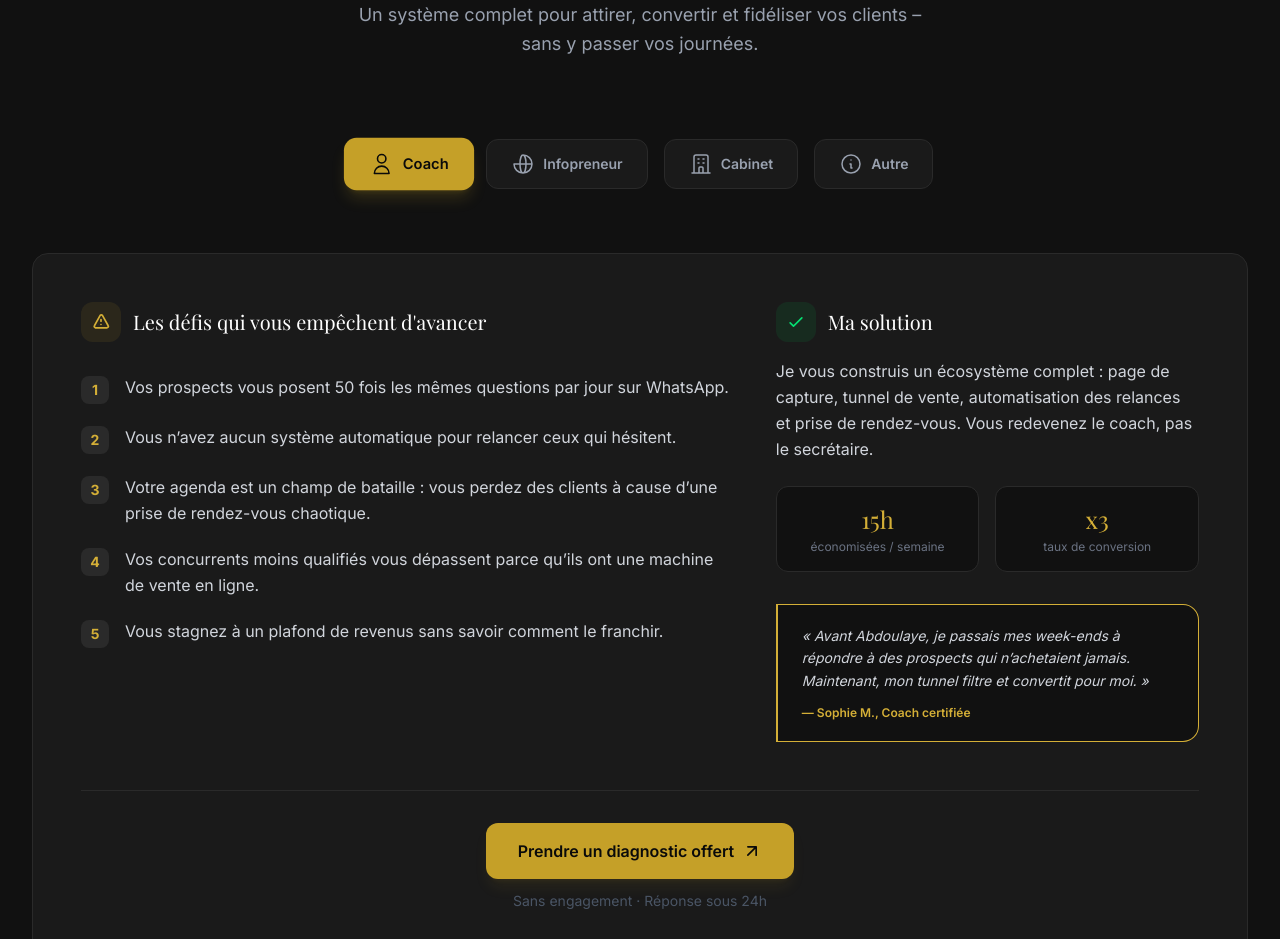
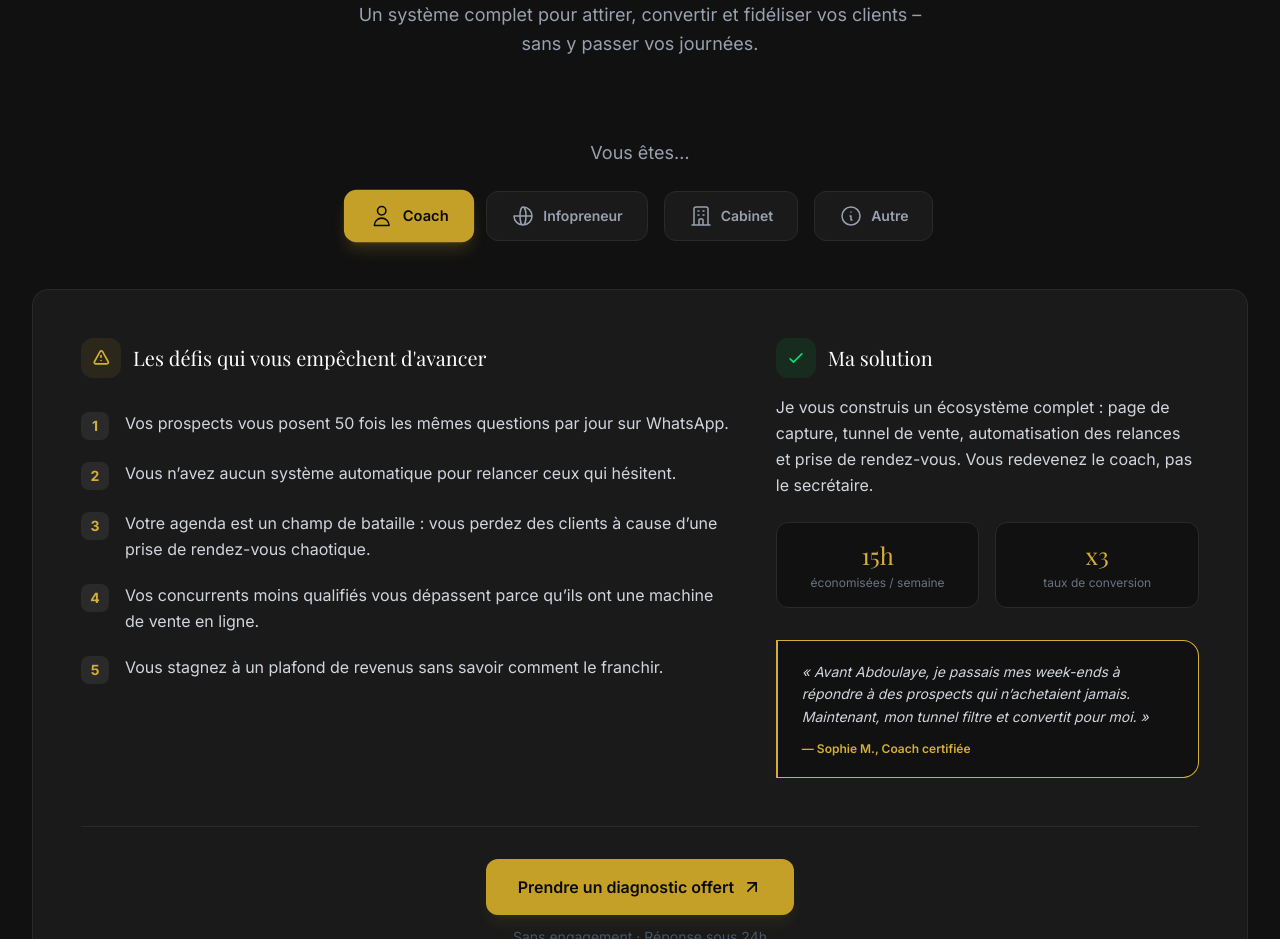
Before and after one commit to PATAWALA/Abdoulaye-Patawala, a Next.js app: page / in a window 1280 px wide. Shown: the part 1160-2099 px from the top of the page. Built offline with nearby package versions, Linux system fonts and the light colour scheme; no server answers; the database is empty; a web font is replaced by a local one.

Commit message:
80 update

```diff
--- a/src/components/sections/Services.tsx
+++ b/src/components/sections/Services.tsx
@@ -132,9 +132,12 @@ const Services: React.FC = () => {
             Un système complet pour attirer, convertir et fidéliser vos clients – sans y passer vos journées.
           </p>
         </div>
-
         {/* Sélecteur de persona */}
-        <div className="flex flex-wrap justify-center gap-4 mb-16 motion-safe:animate-fade-in">
+<div className="text-center mb-12 motion-safe:animate-fade-in">
+  <p className="text-gray-400 text-lg mb-6">
+    Vous êtes…
+  </p>
+  <div className="flex flex-wrap justify-center gap-4">
     {personas.map((persona) => (
       <button
         key={persona.id}
@@ -149,6 +152,7 @@ const Services: React.FC = () => {
         {persona.label}
       </button>
     ))}
+  </div>
 </div>
 
         {/* Contenu dynamique premium */}
```
Lines whose indentation alone changed are shown as unchanged.
